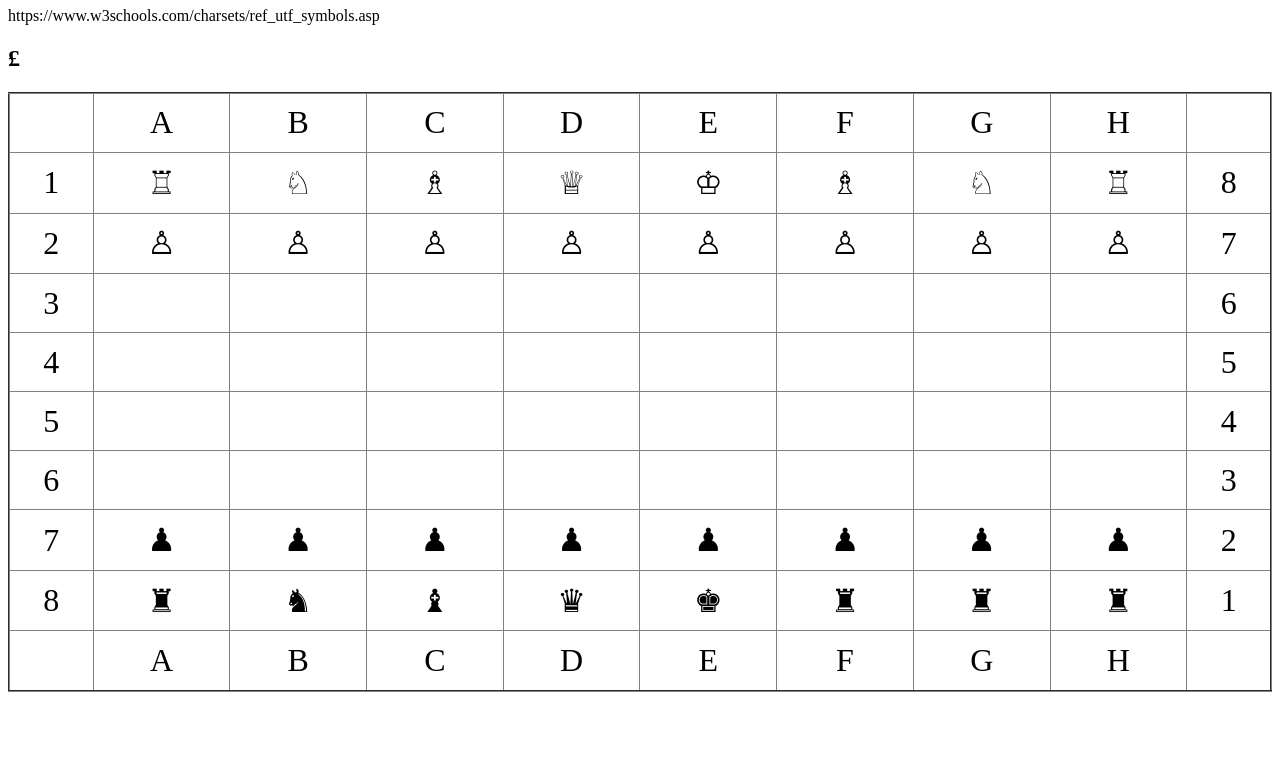
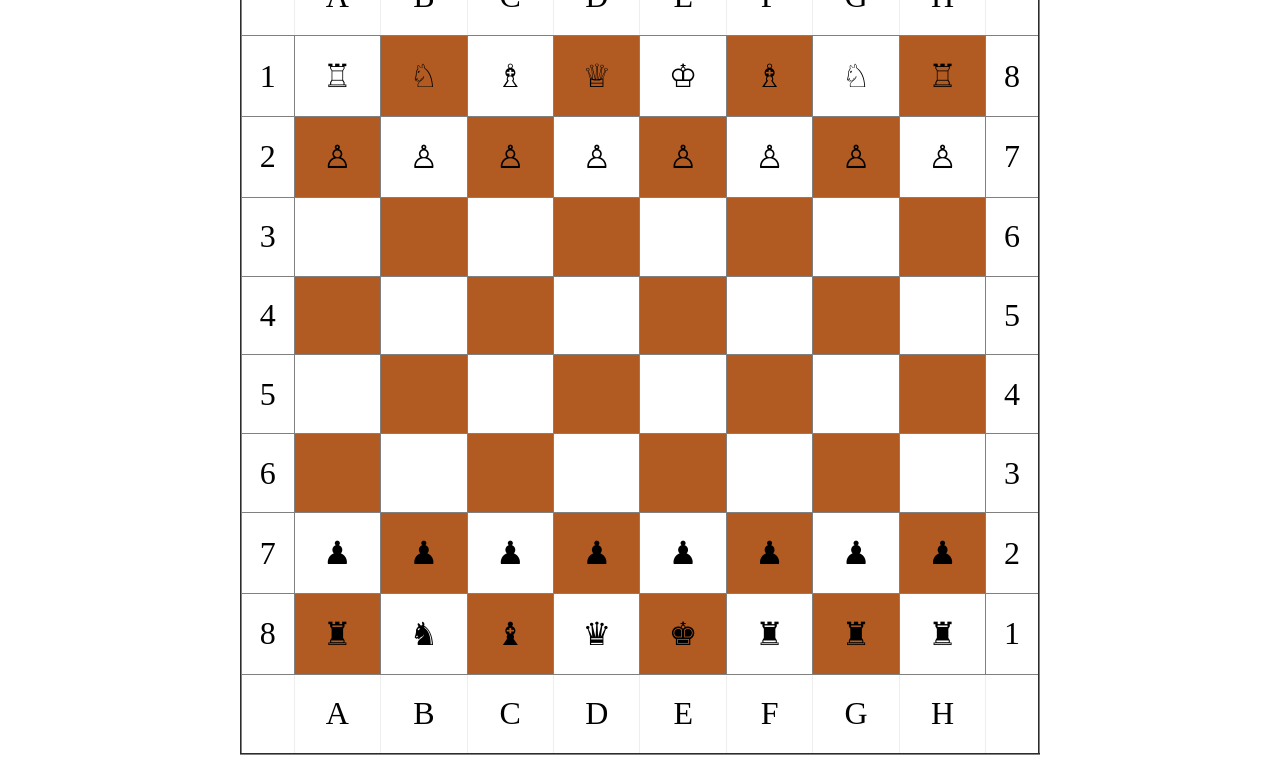
Before and after one commit to Abdimuminov-Ramazon-UZ/FullFrontendCourse, a plain HTML site: page HTML Course(1-22)/20-lesson/index.html in a window 1280 px wide. Shown: the part 73-856 px from the top of the page. Before the commit the page ends 800 px from the top, so only its background shows below. Drawn offline with Linux system fonts and the light colour scheme.

Commit message:
Homework Entitites

```diff
--- a/HTML Course(1-22)/20-lesson/index.html
+++ b/HTML Course(1-22)/20-lesson/index.html
@@ -5,27 +5,28 @@
     <meta name="viewport" content="width=device-width, initial-scale=1.0" />
     <title>Document</title>
   </head>
-  <body>
+  <body style="display: flex; justify-content: center">
     <!-- 20-lesson  -->
     <!-- Entities -->
-    <h1>Entites</h1>
+    <!-- <h1>Entites</h1> -->
     <!-- All the data are compiled  from binary.Binary is 0 and 1.Electron machines don't understand our language.We chat and order by binary language with its.
     First charset is ASCII. When we compare number or letters,Computer compare these posession in the ASCII table.We use UTF-8 nowadays.Entitites  rserved keywords in charsets.We write such as  &0000; Symbols are mathemats.letters,emojies which we don't find its in the keyword -->
-    <p>https://www.w3schools.com/charsets/ref_utf_symbols.asp</p>
-    <h2>&pound;</h2>
+
     <table
       border="2"
       style="
         border-collapse: collapse;
-        width: 100%;
-        height: 600px;
+        width: 800px;
+        height: 800px;
         font-size: 32px;
         vertical-align: middle;
         align-items: center;
         text-align: center;
+        margin-top: 20px;
+        margin-bottom: 20px;
       "
     >
-      <tr>
+      <tr style="border-right: none">
         <td></td>
         <td>A</td>
         <td>B</td>
@@ -35,106 +36,105 @@
         <td>F</td>
         <td>G</td>
         <td>H</td>
-
         <td></td>
       </tr>
       <tr>
         <td>1</td>
         <td>&#9814;</td>
+        <td style="background-color: rgb(177, 91, 34)">&#9816;</td>
+        <td>&#9815;</td>
+        <td style="background-color: rgb(177, 91, 34)">&#9813;</td>
+        <td>&#9812;</td>
+        <td style="background-color: rgb(177, 91, 34)">&#9815;</td>
         <td>&#9816;</td>
-        <td>&#9815;</td>
-        <td>&#9813;</td>
-        <td>&#9812;</td>
-        <td>&#9815;</td>
-        <td>&#9816;</td>
-        <td>&#9814;</td>
+        <td style="background-color: rgb(177, 91, 34)">&#9814;</td>
         <td>8</td>
       </tr>
       <tr>
         <td>2</td>
+        <td style="background-color: rgb(177, 91, 34)">&#9817;</td>
         <td>&#9817;</td>
+        <td style="background-color: rgb(177, 91, 34)">&#9817;</td>
         <td>&#9817;</td>
+        <td style="background-color: rgb(177, 91, 34)">&#9817;</td>
         <td>&#9817;</td>
-        <td>&#9817;</td>
-        <td>&#9817;</td>
-        <td>&#9817;</td>
-        <td>&#9817;</td>
+        <td style="background-color: rgb(177, 91, 34)">&#9817;</td>
         <td>&#9817;</td>
         <td>7</td>
       </tr>
       <tr>
         <td>3</td>
         <td></td>
+        <td style="background-color: rgb(177, 91, 34)"></td>
         <td></td>
+        <td style="background-color: rgb(177, 91, 34)"></td>
         <td></td>
+        <td style="background-color: rgb(177, 91, 34)"></td>
         <td></td>
-        <td></td>
-        <td></td>
-        <td></td>
-        <td></td>
+        <td style="background-color: rgb(177, 91, 34)"></td>
         <td>6</td>
       </tr>
       <tr>
         <td>4</td>
+        <td style="background-color: rgb(177, 91, 34)"></td>
         <td></td>
+        <td style="background-color: rgb(177, 91, 34)"></td>
         <td></td>
+        <td style="background-color: rgb(177, 91, 34)"></td>
         <td></td>
-        <td></td>
-        <td></td>
-        <td></td>
-        <td></td>
+        <td style="background-color: rgb(177, 91, 34)"></td>
         <td></td>
         <td>5</td>
       </tr>
       <tr>
         <td>5</td>
         <td></td>
+        <td style="background-color: rgb(177, 91, 34)"></td>
         <td></td>
+        <td style="background-color: rgb(177, 91, 34)"></td>
         <td></td>
+        <td style="background-color: rgb(177, 91, 34)"></td>
         <td></td>
-        <td></td>
-        <td></td>
-        <td></td>
-        <td></td>
+        <td style="background-color: rgb(177, 91, 34)"></td>
         <td>4</td>
       </tr>
       <tr>
         <td>6</td>
+        <td style="background-color: rgb(177, 91, 34)"></td>
         <td></td>
+        <td style="background-color: rgb(177, 91, 34)"></td>
         <td></td>
+        <td style="background-color: rgb(177, 91, 34)"></td>
         <td></td>
-        <td></td>
-        <td></td>
-        <td></td>
-        <td></td>
+        <td style="background-color: rgb(177, 91, 34)"></td>
         <td></td>
         <td>3</td>
       </tr>
       <tr>
         <td>7</td>
         <td>&#9823;</td>
+        <td style="background-color: rgb(177, 91, 34)">&#9823;</td>
         <td>&#9823;</td>
+        <td style="background-color: rgb(177, 91, 34)">&#9823;</td>
         <td>&#9823;</td>
+        <td style="background-color: rgb(177, 91, 34)">&#9823;</td>
         <td>&#9823;</td>
-        <td>&#9823;</td>
-        <td>&#9823;</td>
-        <td>&#9823;</td>
-        <td>&#9823;</td>
+        <td style="background-color: rgb(177, 91, 34)">&#9823;</td>
         <td>2</td>
       </tr>
       <tr>
         <td>8</td>
+        <td style="background-color: rgb(177, 91, 34)">&#9820;</td>
+        <td>&#9822;</td>
+        <td style="background-color: rgb(177, 91, 34)">&#9821;</td>
+        <td>&#9819;</td>
+        <td style="background-color: rgb(177, 91, 34)">&#9818;</td>
         <td>&#9820;</td>
-        <td>&#9822;</td>
-        <td>&#9821;</td>
-        <td>&#9819;</td>
-        <td>&#9818;</td>
-        <td>&#9820;</td>
-        <td>&#9820;</td>
+        <td style="background-color: rgb(177, 91, 34)">&#9820;</td>
         <td>&#9820;</td>
         <td>1</td>
       </tr>
-      <tr>
+      <tr style="border: none">
         <td></td>
         <td>A</td>
         <td>B</td>
```
